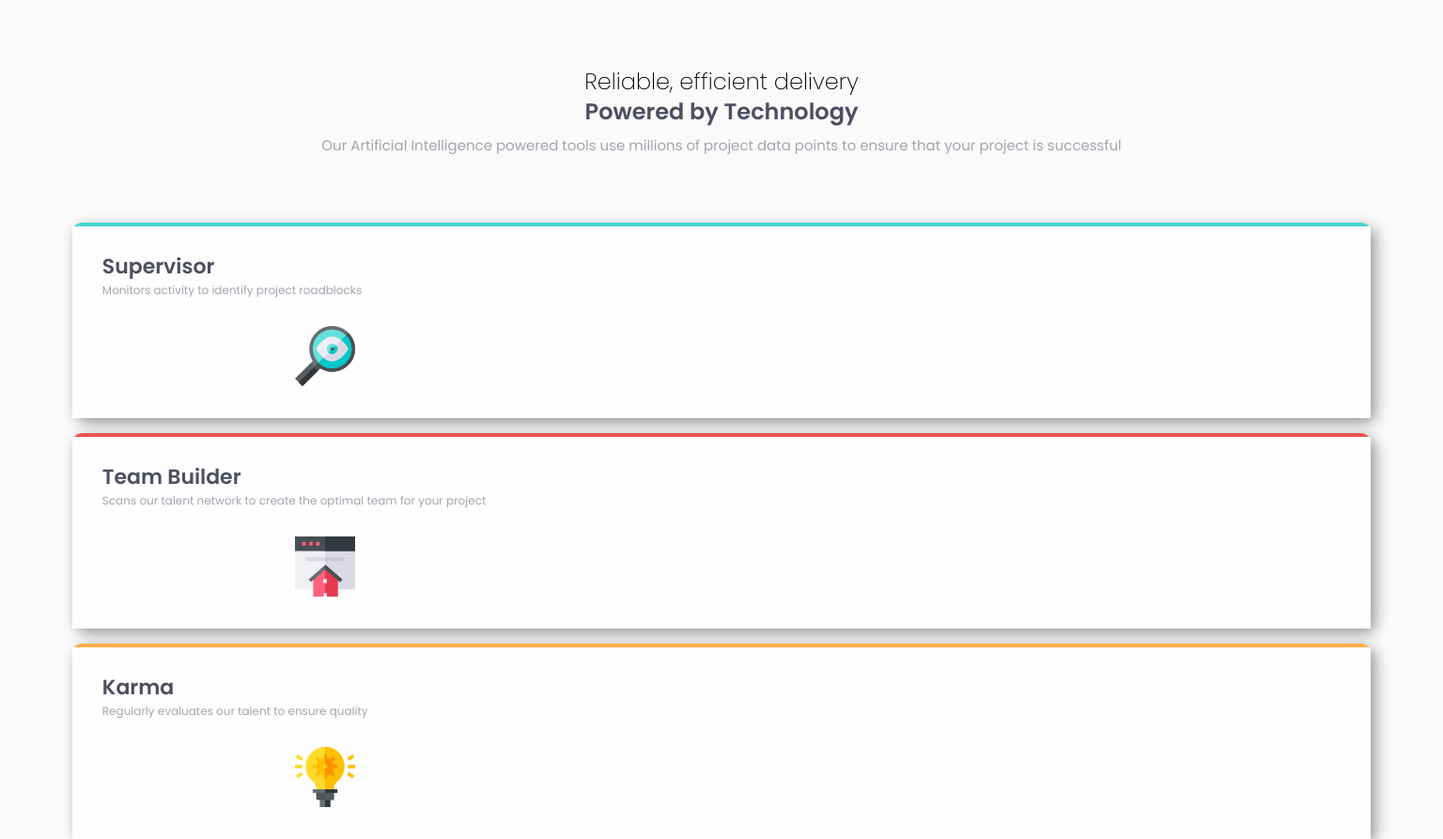
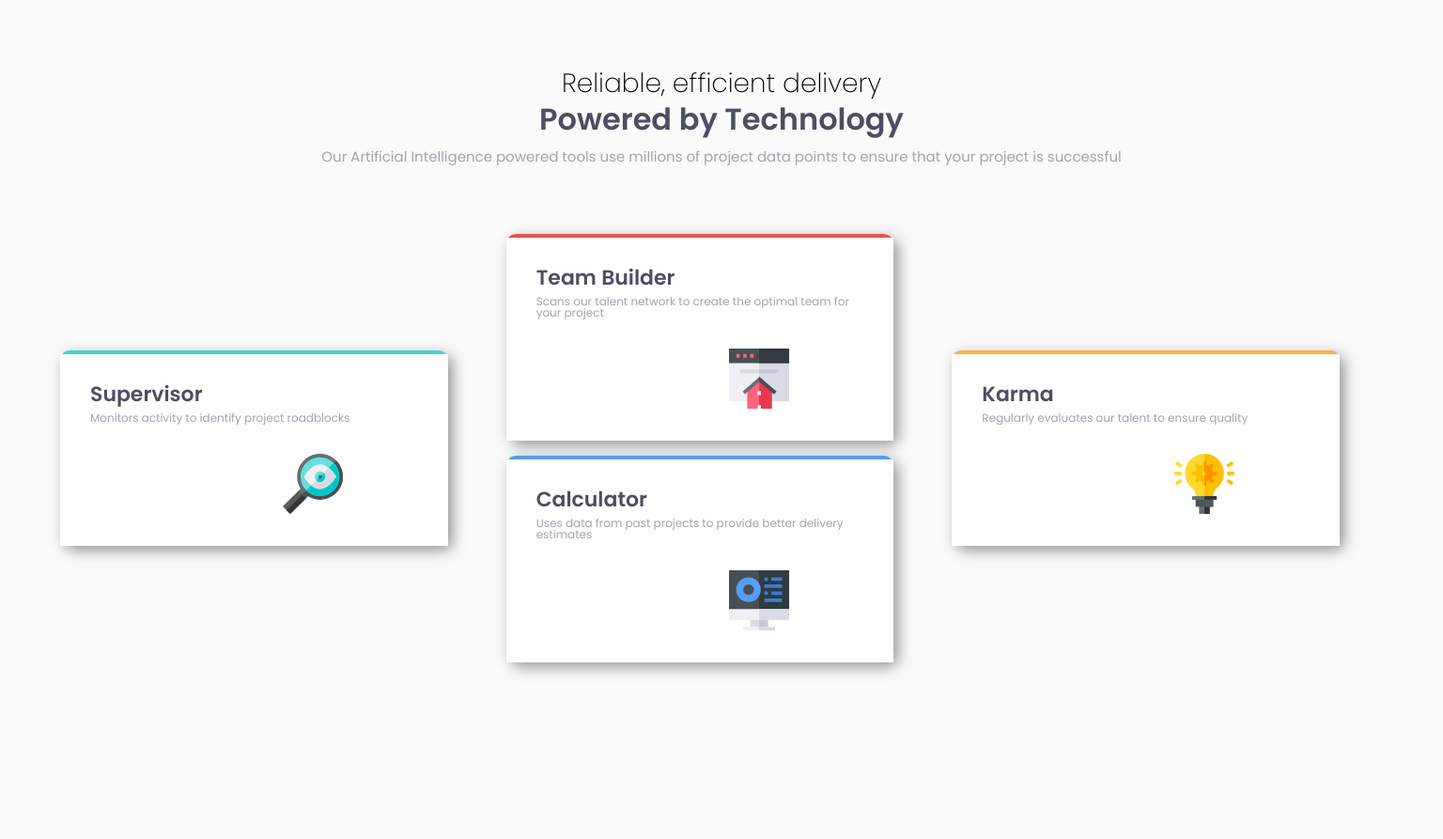
Before and after one commit to KaioJesus/FourCard, a plain HTML site: page assets/index.html in a window 1536 px wide. Shown: the top 893 px of the page at 94% size. Drawn offline with Linux system fonts and the light colour scheme.

Commit message:
Project finished

```diff
--- a/assets/css/style.css
+++ b/assets/css/style.css
@@ -85,4 +85,42 @@ body{
 .cards__img{
    margin-top: 32px;
    margin-left: 205px;
+
 }
+
+@media screen and (min-width: 1440px){
+    .description__title-h2{
+        font-size: 28px;
+
+    }
+
+    .description__title-h1{
+        font-size: 32px;
+
+    }
+
+    .container-card{
+        padding: 0 64px;
+        display: grid;
+        flex-direction: column;
+        align-items: center;
+        justify-content: space-around;
+        gap: 16px;
+        grid-template-columns: 1fr 1fr 1fr;
+        grid-template-rows: 1fr 1fr 1fr;
+
+    }
+
+    .cards:nth-child(1){
+        grid-row: span 2;
+    }
+    .cards:nth-child(2){
+
+    }
+    .cards:nth-child(3){
+        grid-row: span 2;
+    }
+    .cards:nth-child(4){
+
+    }
+}
```
Also changed, not shown: assets/.github/desktop.png (added), assets/.github/mobile-1.png (added), assets/.github/mobile-2.png (added), 2 other files.
